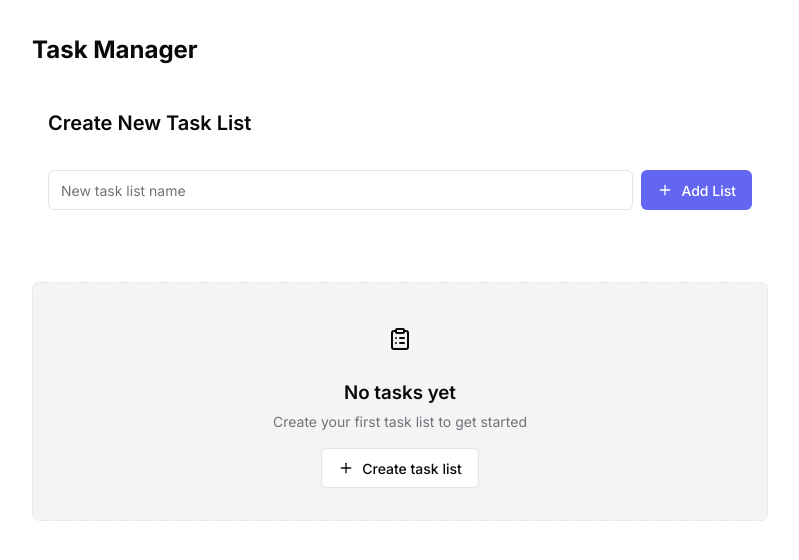
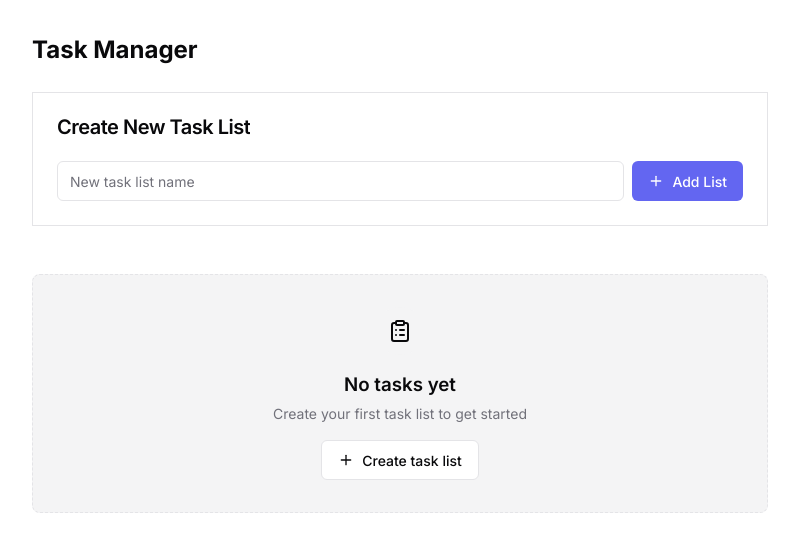
Before and after one commit to aleksiliu/task-manager, a Next.js app: page / in a window 1280 px wide. Shown: the top 560 px of the page, without its empty margins (240-1039 px from the left). Built offline with nearby package versions, Linux system fonts and the light colour scheme.

Commit message:
Edit task list form

```diff
--- a/features/task-list/task-list-form.module.css
+++ b/features/task-list/task-list-form.module.css
@@ -2,25 +2,6 @@
     margin-bottom: var(--space-6);
   }
 
-  .form__header {
-    padding: var(--space-4);
-  }
-
-  .form__title {
-    font-size: 1.25rem;
-    font-weight: 600;
-    color: var(--card-foreground);
-  }
-
-  .form__content {
-    padding: var(--space-4);
-  }
-
-  .form__container {
-    display: flex;
-    flex-direction: column;
-    gap: var(--space-2);
-  }
 
   .form__input-group {
     display: flex;
--- a/features/task-list/task-list-form.tsx
+++ b/features/task-list/task-list-form.tsx
@@ -27,11 +27,11 @@ export function NewTaskListForm({ onSubmit, existingNames }: NewTaskListFormProp
   };
 
   return (
-    <Card className={styles.form} role='region' aria-label='Create new task list'>
-      <CardHeader className={styles.form__header}>
-        <CardTitle className={styles.form__title}>Create New Task List</CardTitle>
+    <Card role='region' aria-label='Create new task list'>
+      <CardHeader>
+        <CardTitle >Create New Task List</CardTitle>
       </CardHeader>
-      <CardContent className={styles.form__content}>
+      <CardContent>
         <form onSubmit={handleSubmit} className={styles.form__container}>
           <div className={styles['form__input-group']}>
             <div className={styles['form__input-wrapper']}>
```
